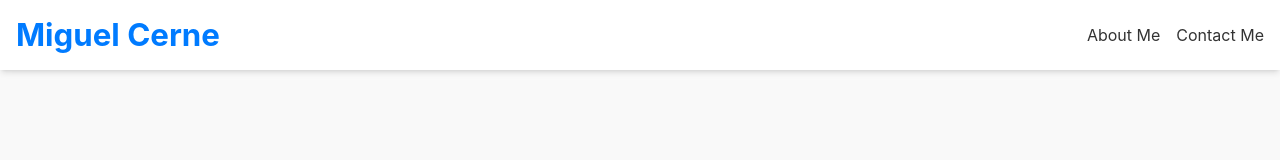
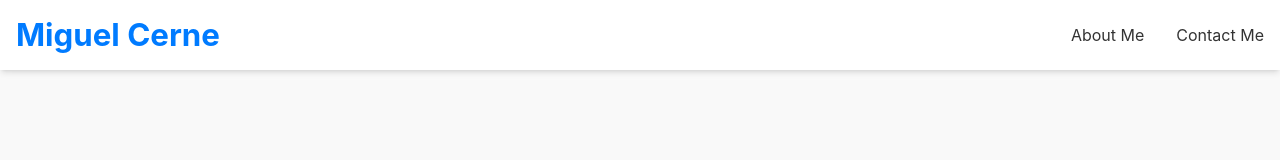
Before and after one commit to Cerne17/portfolio-fullstack, a React (Create React App) app in the folder frontend/: page / in a window 1280 px wide. Shown: the top 160 px of the page. Built offline with nearby package versions, Linux system fonts and the light colour scheme; no server answers.

Commit message:
fix: changes the navbar spacing

```diff
--- a/frontend/src/sections/Navbar/Navbar.module.css
+++ b/frontend/src/sections/Navbar/Navbar.module.css
@@ -34,7 +34,7 @@
 }
 
 .navItem {
-  margin-left: var(--space-md);
+  margin-left: var(--space-xl);
 }
 
 .navLink {
```
